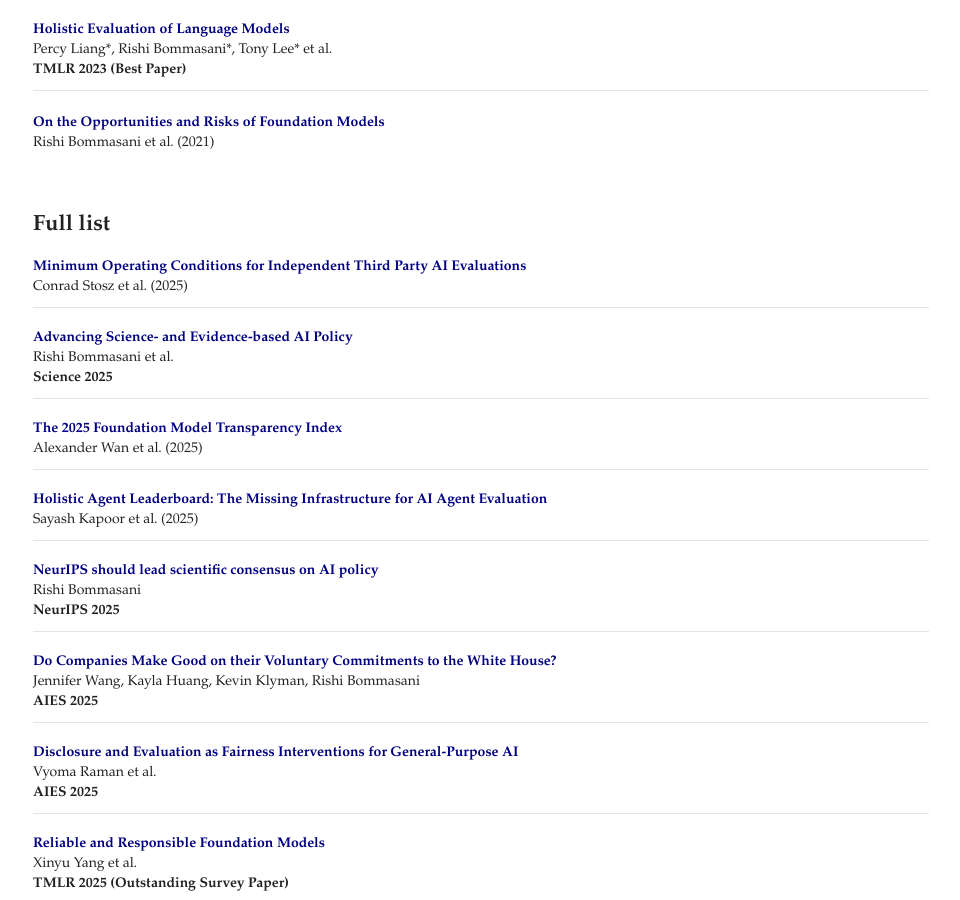
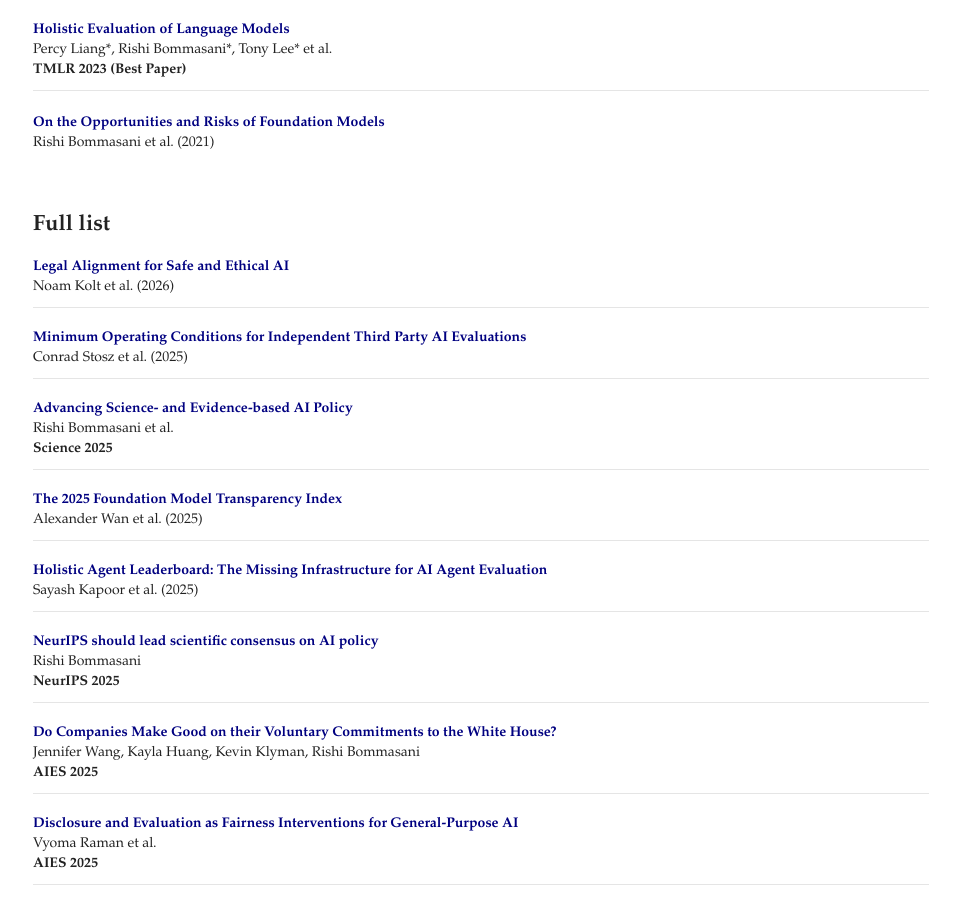
Before and after one commit to rishibommasani/rishibommasani.github.io, a Jekyll site: the page built from research/index.html, in a window 1280 px wide and 900 px high, scrolled down 434 px. Shown: the whole window, without its empty margins (159-1119 px from the left). Built offline with Jekyll 4.4.1, drawn with Linux system fonts in a browser that asks for light colours.

Commit message:
Add legal alignment paper to research list

```diff
--- a/research/index.html
+++ b/research/index.html
@@ -33,6 +33,11 @@ title: Research
 <section class="research-section">
 <h2>Full list</h2>
 <ul class="research-list research-list--dense">
+  <li>
+    <a href="https://arxiv.org/abs/2601.04175"><b>Legal Alignment for Safe and Ethical AI</b></a>
+    <br>Noam Kolt et al. (2026)
+  </li>
+
   <li>
     <a href="https://www.aef.one/aef-one.pdf"><b>Minimum Operating Conditions for Independent Third Party AI Evaluations</b></a>
     <br>Conrad Stosz et al. (2025)
```
